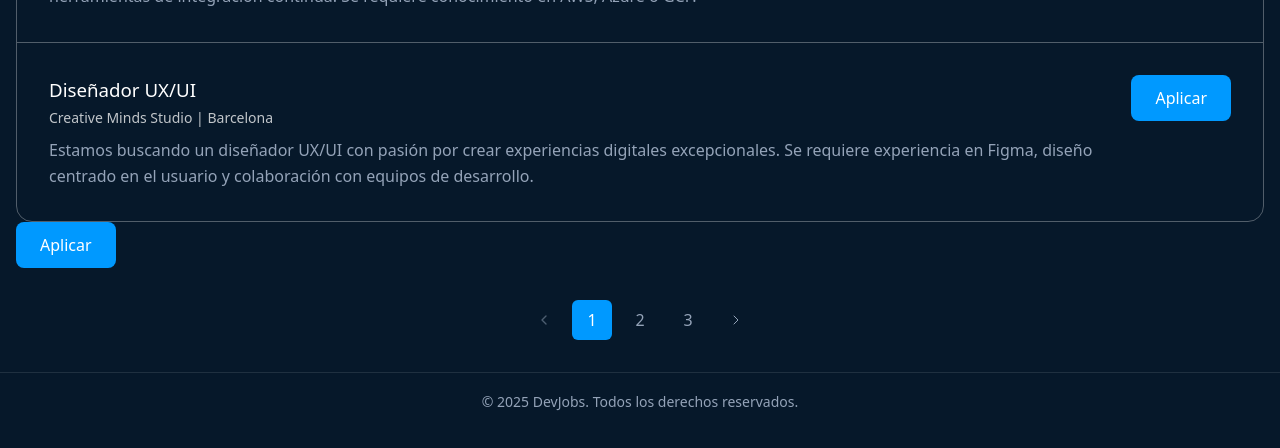
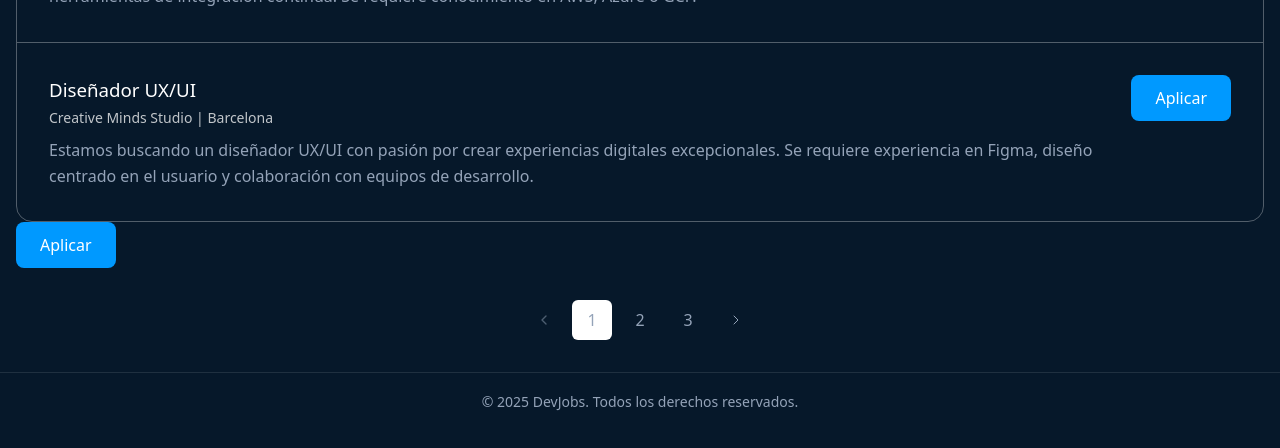
Before and after one commit to Ro0oman/jscamp, a React (Vite) app in the folder 02-react/: page / in a window 1280 px wide. Shown: the part 1061-1509 px from the top of the page. Built offline with nearby package versions, Linux system fonts and the light colour scheme.

Commit message:
Refactor pagination styles to CSS module and enhance JobCard
Moved pagination styles from index.css to a new Pagination.module.css and updated Pagination.jsx to use CSS modules for styling. Enhanced JobCard.jsx by adding an 'Apply' button with state to indicate when a job has been applied to.

```diff
--- a/02-react/src/components/JobCard.jsx
+++ b/02-react/src/components/JobCard.jsx
@@ -1,4 +1,17 @@
+import { useState } from "react";
+
 export function JobCard({ job }) {
+
+  const [isApplied, setIsApplied] = useState(false);
+
+  const handleApplyClick = () => {
+    setIsApplied(true);
+  }
+
+  const buttonClasses = isApplied ? "button-apply-job is-applied" : "button-apply-job";
+  const buttonText = isApplied ? "Ya aplicado" : "Aplicar";
+
+
   return (
     <article
       className="job-listing-card"
@@ -13,7 +26,7 @@ export function JobCard({ job }) {
         </small>
         <p>{job.descripcion}</p>
       </div>
-      <button className="button-apply-job">Aplicar</button>
+      <button className={buttonClasses} onClick={handleApplyClick}>{buttonText}</button>
     </article>
   );
 }
--- a/02-react/src/components/Pagination.jsx
+++ b/02-react/src/components/Pagination.jsx
@@ -1,3 +1,6 @@
+import styles from "./Pagination.module.css";
+
+
 export function Pagination({ currentPage = 1, totalPages = 19, onPageChange }) {
   //Generar un array de paginas a mostrar
   const pages = Array.from({ length: totalPages }, (_, index) => index + 1);
@@ -35,7 +38,7 @@ export function Pagination({ currentPage = 1, totalPages = 19, onPageChange }) {
     }
 
   return (
-    <nav className="pagination">
+    <nav className={styles.pagination}>
         <a href="#" style={stylePrevButton} onClick={handlePrevClick}>
           <svg
             width="16"
@@ -55,7 +58,7 @@ export function Pagination({ currentPage = 1, totalPages = 19, onPageChange }) {
         <a
           key={page}
           href="#"
-          className={page === currentPage ? "is-active" : ""}
+          className={page === currentPage ? styles.isActive : ""}
           onClick={(event)=>handleChangePage(event, page)}
         >
           {page}
--- /dev/null
+++ b/02-react/src/components/Pagination.module.css
@@ -0,0 +1,32 @@
+.pagination {
+  display: flex;
+  justify-content: center;
+  gap: 0.5rem;
+  margin-block: 2rem;
+
+  a {
+    display: flex;
+    align-items: center;
+    justify-content: center;
+    width: 2.5rem;
+    height: 2.5rem;
+    text-decoration: none;
+    color: var(--text-muted);
+    border-radius: 0.375rem;
+    transition: all .3s;
+
+    &:hover, &:focus {
+      background-color: #fff;
+          outline: 2px solid white;
+
+    }
+
+    &:active {
+      transform: scale(0.90);
+    }
+  }
+}
+
+.isActive{ /* pseudo-clase que significa que el elemento tiene el foco */
+      background-color: #fff;
+}
--- a/02-react/src/index.css
+++ b/02-react/src/index.css
@@ -448,38 +448,7 @@ article {
   }
 }
 
-.pagination {
-  display: flex;
-  justify-content: center;
-  gap: 0.5rem;
-  margin-block: 2rem;
 
-  a {
-    display: flex;
-    align-items: center;
-    justify-content: center;
-    width: 2.5rem;
-    height: 2.5rem;
-    text-decoration: none;
-    color: var(--text-muted);
-    border-radius: 0.375rem;
-    transition: all .3s;
-
-    &:hover, &:focus {
-      background-color: #fff;
-    }
-
-    &:active {
-      transform: scale(0.90);
-    }
-
-    &.is-active {
-      background-color: var(--primary-light);
-      color: white;
-      pointer-events: none;
-    }
-  }
-}
 
 .button-apply-job {
   background: #09f;
```
